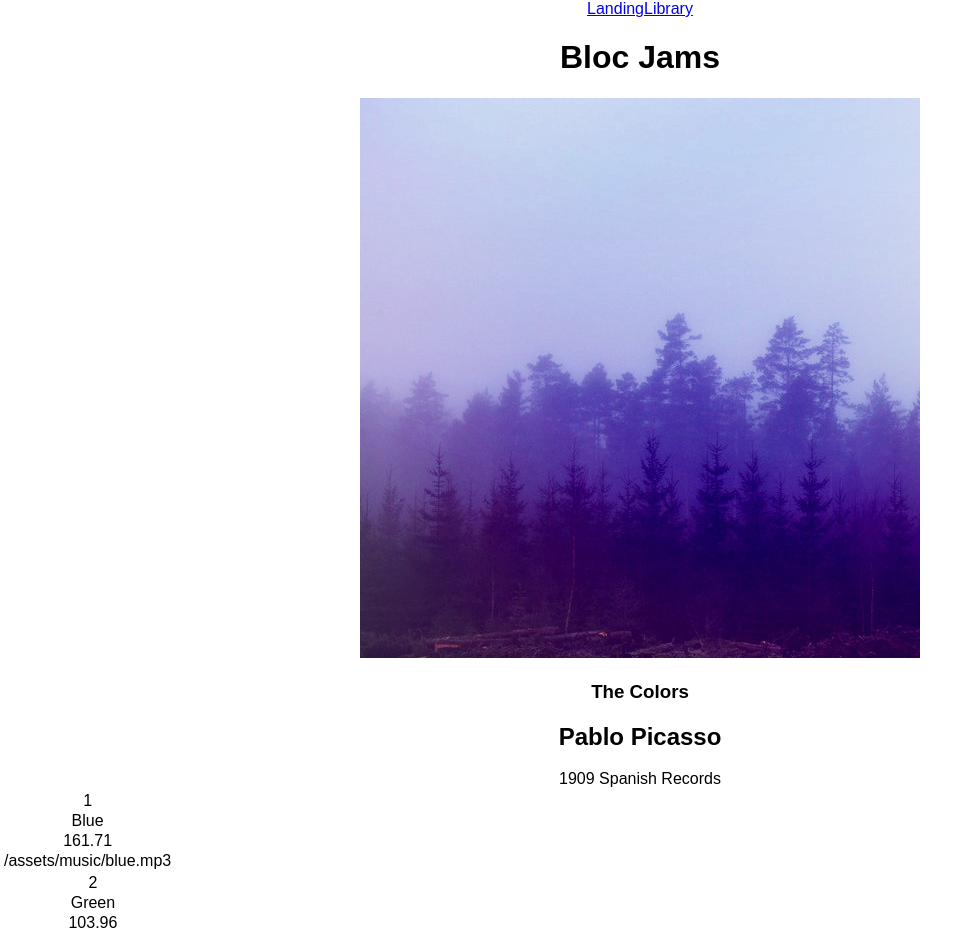
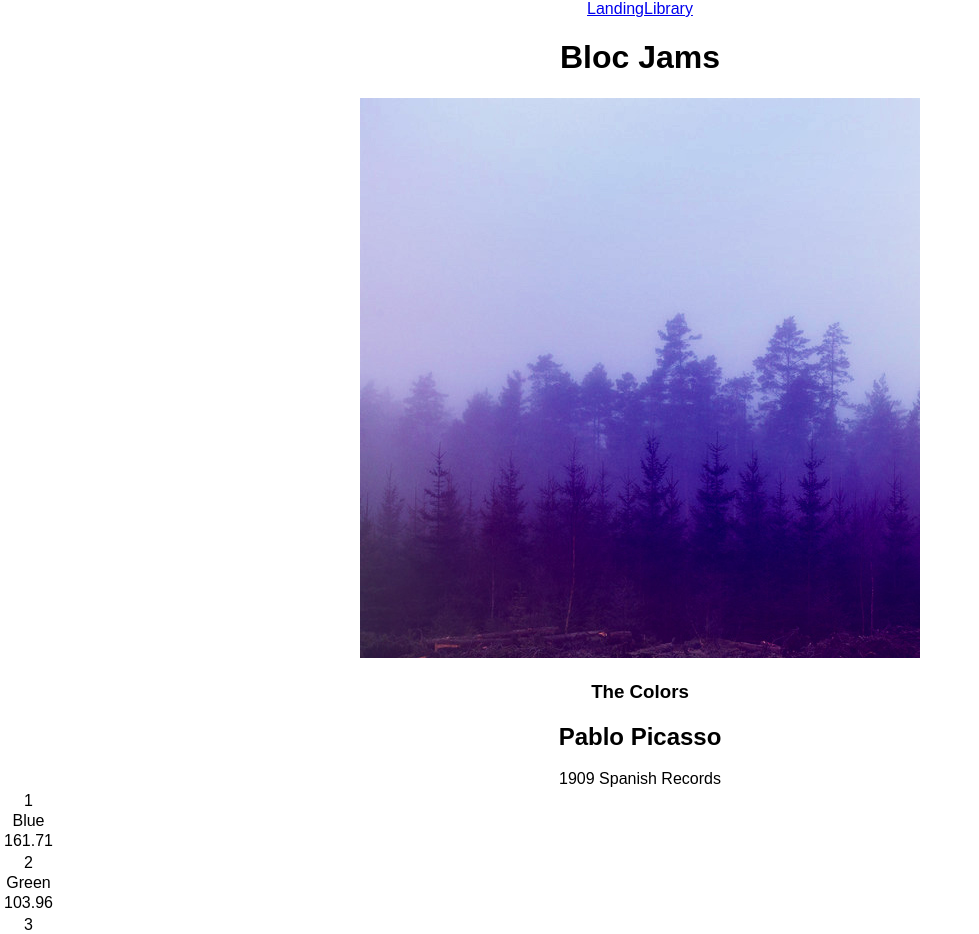
Before and after one commit to jillsta/intro-to-react, a React (Create React App) app in the folder bloc-jams-react/: page /album/the-colors in a window 1280 px wide. Shown: the top 934 px of the page, without its empty margins (0-979 px from the left). Built offline with nearby package versions, Linux system fonts and the light colour scheme.

Commit message:
HW6 Fix Complete

```diff
--- a/bloc-jams-react/src/components/Album.js
+++ b/bloc-jams-react/src/components/Album.js
@@ -42,7 +42,6 @@ class Album extends Component {
 									<tr id="song-index"> {index + 1} </tr>
 									<tr id="song-title">{song.title}</tr>
 									<tr id="song-duration">{song.duration}</tr>
-									<tr id="song-audioSrc">{song.audioSrc}</tr>
 								</div>
 							</div>
 					)
```
